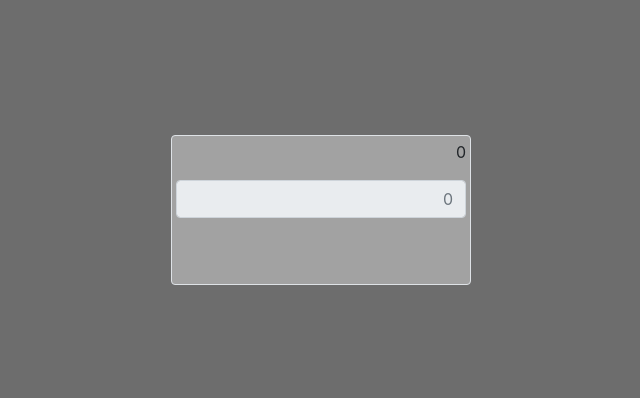
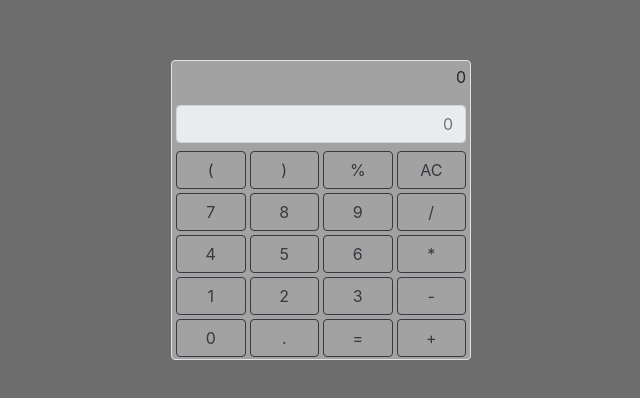
Before and after one commit to RamanSSidhu/jsIntro, a plain HTML site: page index.html in a window 1280 px wide. Shown: the part 190-588 px from the top of the page, without its empty margins (319-959 px from the left). Drawn offline with nearby package versions, Linux system fonts and the light colour scheme.

Commit message:
Added buttons

```diff
--- a/css/style.css
+++ b/css/style.css
@@ -30,3 +30,11 @@ body, html {
 #expression{
     text-align: right;
 }
+
+.buttons-grid {
+    padding: 4px;
+    display: grid;
+    grid-template-columns: repeat(4, 1fr);
+    grid-template-rows: repeat(5, 1fr);
+    grid-gap: 4px;
+}
--- a/index.html
+++ b/index.html
@@ -32,6 +32,28 @@
                 <p class="history">0</p>
                 <input class="form-control" id="expression" type="text" placeholder="0" readonly>
             </div>
+            <div class="buttons-grid">
+                <button id="left-bracket-button" type="button" class="btn btn-outline-dark">(</button>
+                <button id="right-bracket-button" type="button" class="btn btn-outline-dark">)</button>
+                <button id="modulus-button" type="button" class="btn btn-outline-dark">%</button>
+                <button id="delete-button" type="button" class="btn btn-outline-dark">AC</button>
+                <button id="seven-button" type="button" class="btn btn-outline-dark">7</button>
+                <button id="eight-button" type="button" class="btn btn-outline-dark">8</button>
+                <button id="nine-button" type="button" class="btn btn-outline-dark">9</button>
+                <button id="divide-button" type="button" class="btn btn-outline-dark">/</button>
+                <button id="four-button" type="button" class="btn btn-outline-dark">4</button>
+                <button id="five-button" type="button" class="btn btn-outline-dark">5</button>
+                <button id="six-button" type="button" class="btn btn-outline-dark">6</button>
+                <button id="multiply-button" type="button" class="btn btn-outline-dark">*</button>
+                <button id="one-button" type="button" class="btn btn-outline-dark">1</button>
+                <button id="two-button" type="button" class="btn btn-outline-dark">2</button>
+                <button id="three-button" type="button" class="btn btn-outline-dark">3</button>
+                <button id="minus-button" type="button" class="btn btn-outline-dark">-</button>
+                <button id="zero-button" type="button" class="btn btn-outline-dark">0</button>
+                <button id="decimal-button" type="button" class="btn btn-outline-dark">.</button>
+                <button id="equals-button" type="button" class="btn btn-outline-dark">=</button>
+                <button id="plus-button" type="button" class="btn btn-outline-dark">+</button>
+            </div>
         </div>
     </div>
 
```
